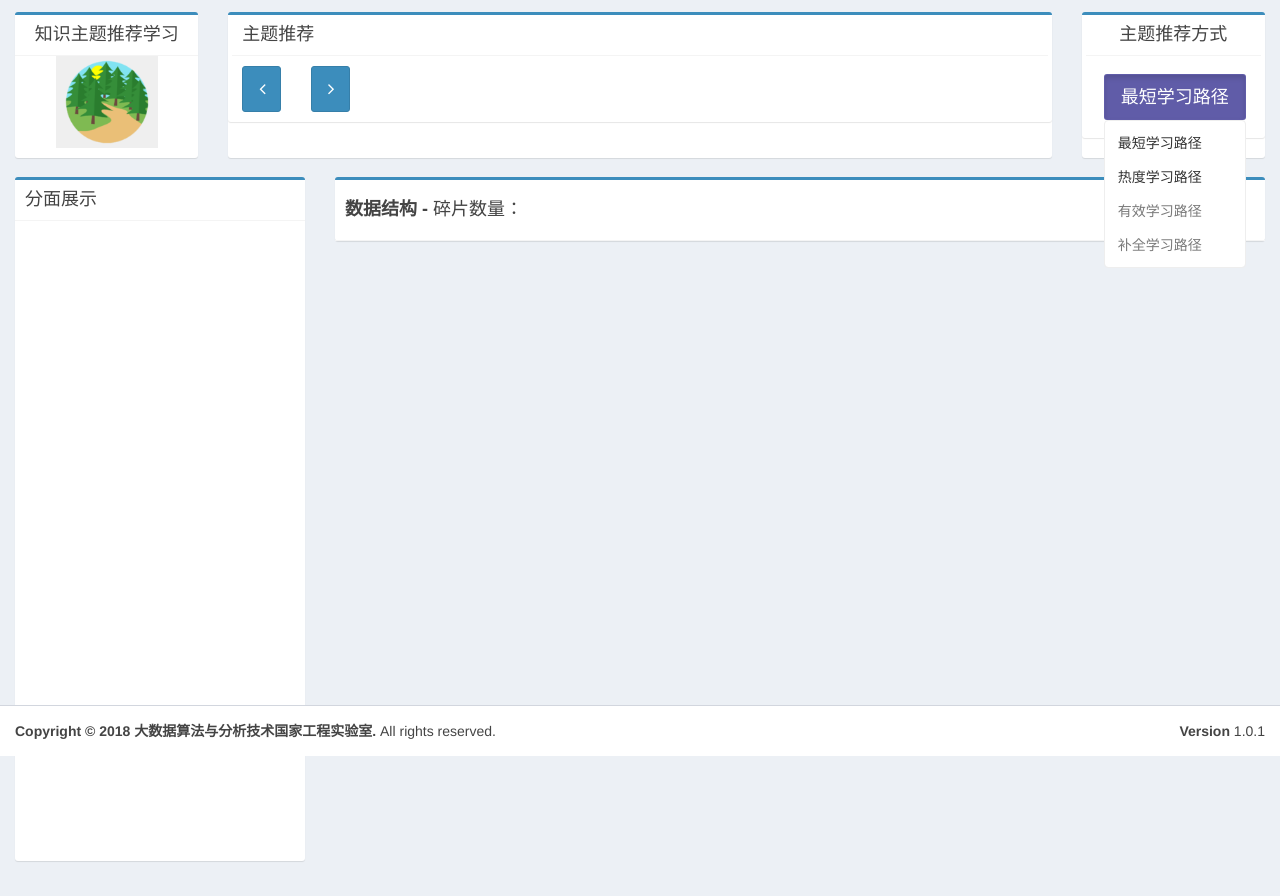
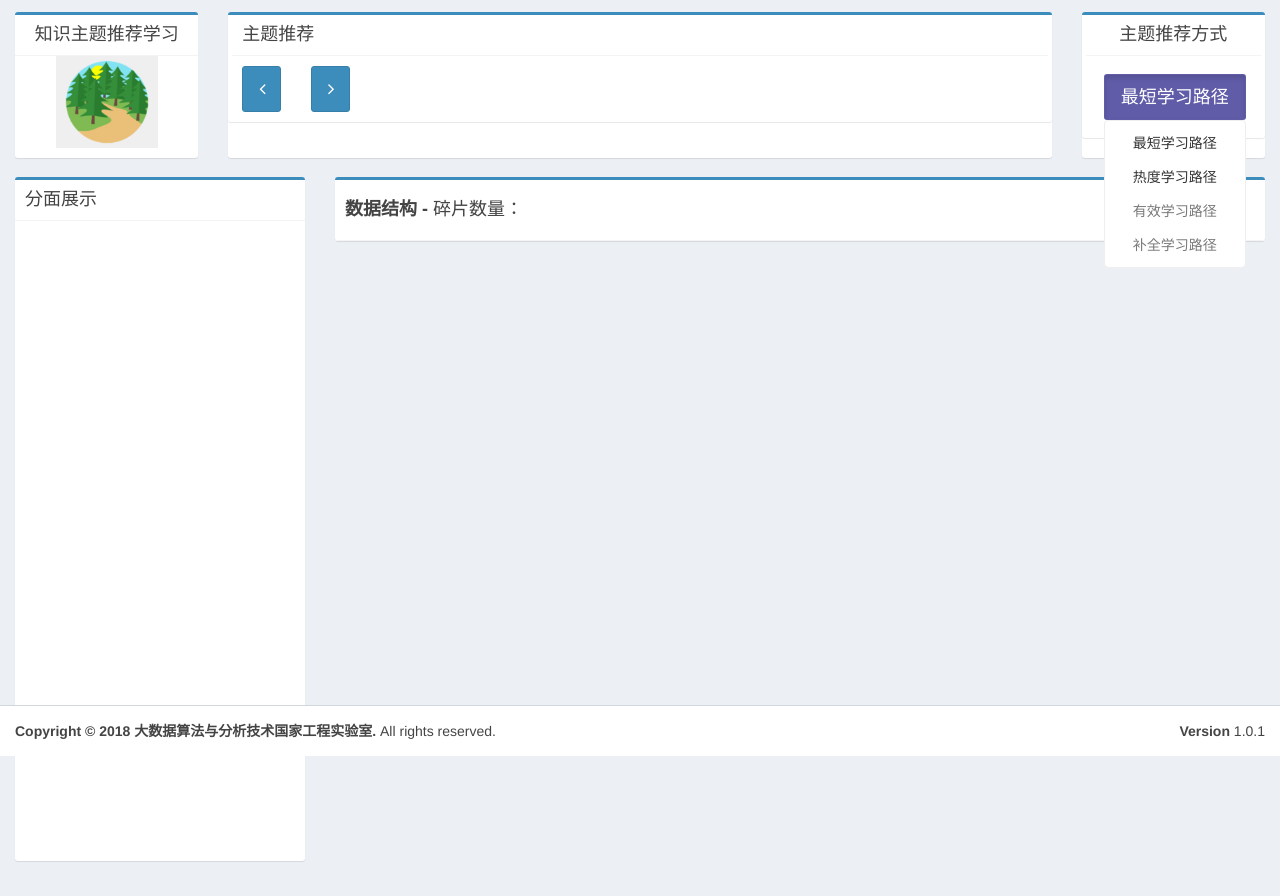
Before and after one commit to youngkuan/smart-education, a plain HTML site: page index.html in a window 1280 px wide. Both pictures are taken after a click on the button "最短学习路径". Shown: the part 44-940 px from the top of the page. Drawn offline with nearby package versions, Linux system fonts and the light colour scheme; no server answers.

Commit message:
主题推荐方式居中

```diff
--- a/index.html
+++ b/index.html
@@ -236,7 +236,7 @@
                     <button type="button" class="btn bg-purple btn-lg dropdown-toggle" data-toggle="dropdown">{{shownname}}</button>
                     <ul class="dropdown-menu" role="menu" style="margin-top: 0px;min-width: 100%">
                       <li ng-repeat="x in recnames" style="">
-                        <button type="button" style="background-color: white;" class="dropdown-item btn btn-light" href="#" ng-disabled="disableRecForNewbie(x)" ng-click="updateRecname(x);post_log_of_mouseclick_recommendation('学习页面',x)">{{x}}</a>
+                        <button type="button" style="background-color: white;width:100%;" class="dropdown-item btn btn-light" href="#" ng-disabled="disableRecForNewbie(x)" ng-click="updateRecname(x);post_log_of_mouseclick_recommendation('学习页面',x)">{{x}}</a>
                       </li>
                     </ul>
                   </div>
```
